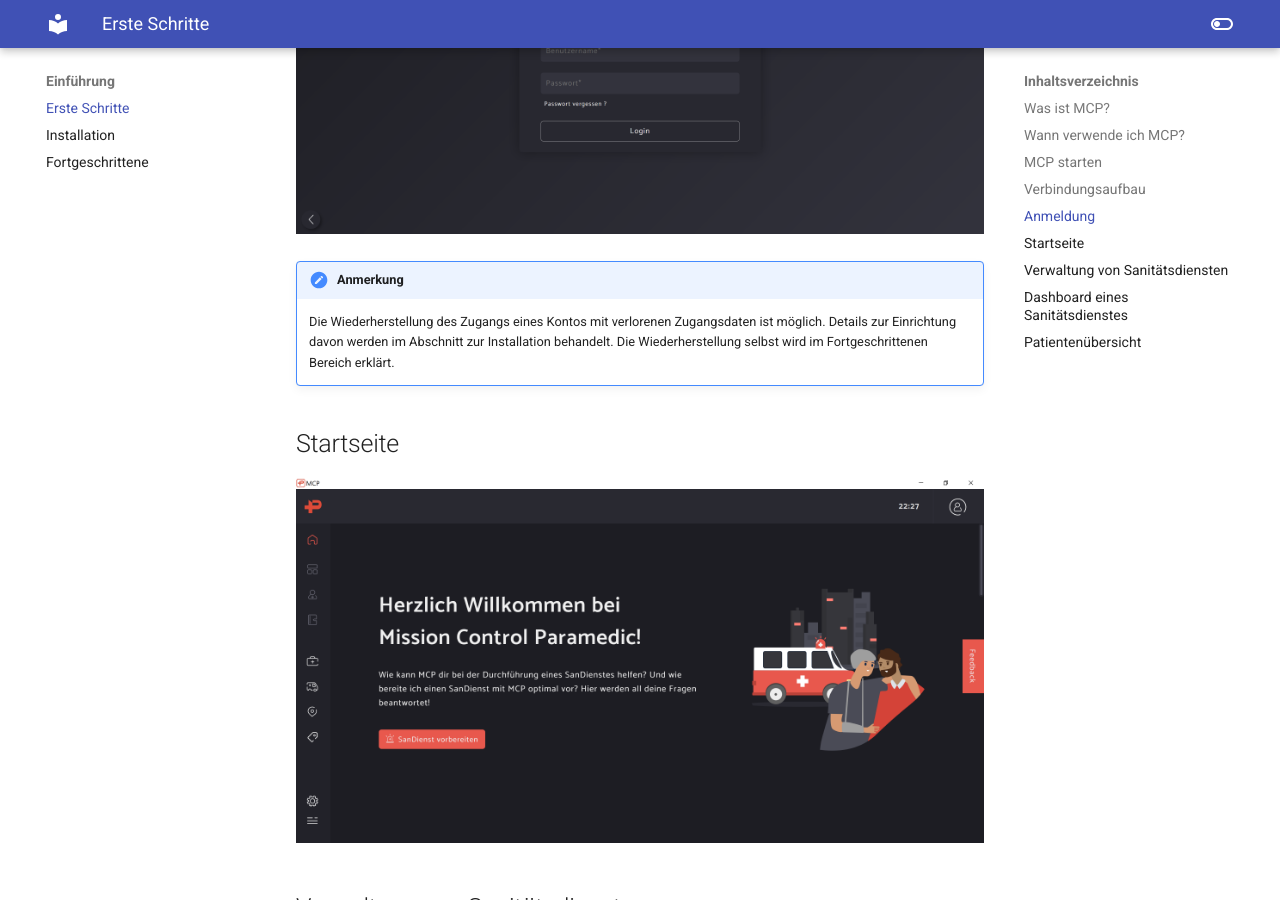
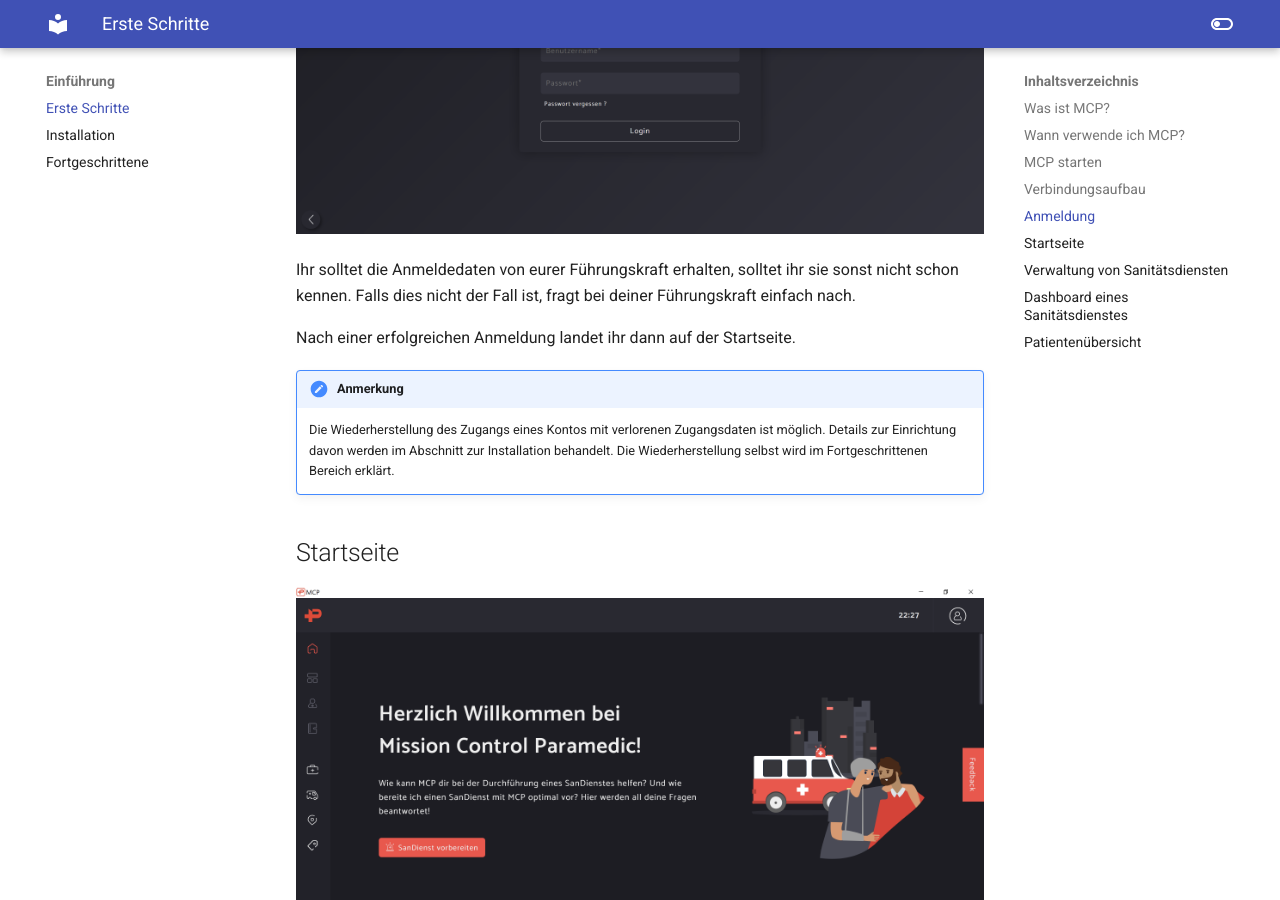
Before and after one commit to AlexanderKaschta/mcp_docs, an MkDocs documentation site: the page built from docs/getting_started.md, in a window 1280 px wide and 900 px high, scrolled down 2818 px. Built offline with MkDocs 1.6.1 and Material for MkDocs 9.7.7, drawn with Linux system fonts in a browser that asks for light colours.

Commit message:
UPD: More getting started

```diff
--- a/docs/getting_started.md
+++ b/docs/getting_started.md
@@ -79,6 +79,11 @@
 
 ![Anmeldemaske von Mission Control Paramedic](assets/Anmeldebildschirm.png)
 
+Ihr solltet die Anmeldedaten von eurer Führungskraft erhalten, solltet ihr sie sonst nicht schon kennen. Falls dies
+nicht der Fall ist, fragt bei deiner Führungskraft einfach nach.
+
+Nach einer erfolgreichen Anmeldung landet ihr dann auf der Startseite.
+
 !!! note "Anmerkung"
 
     Die Wiederherstellung des Zugangs eines Kontos mit verlorenen Zugangsdaten ist möglich. Details zur Einrichtung
```
